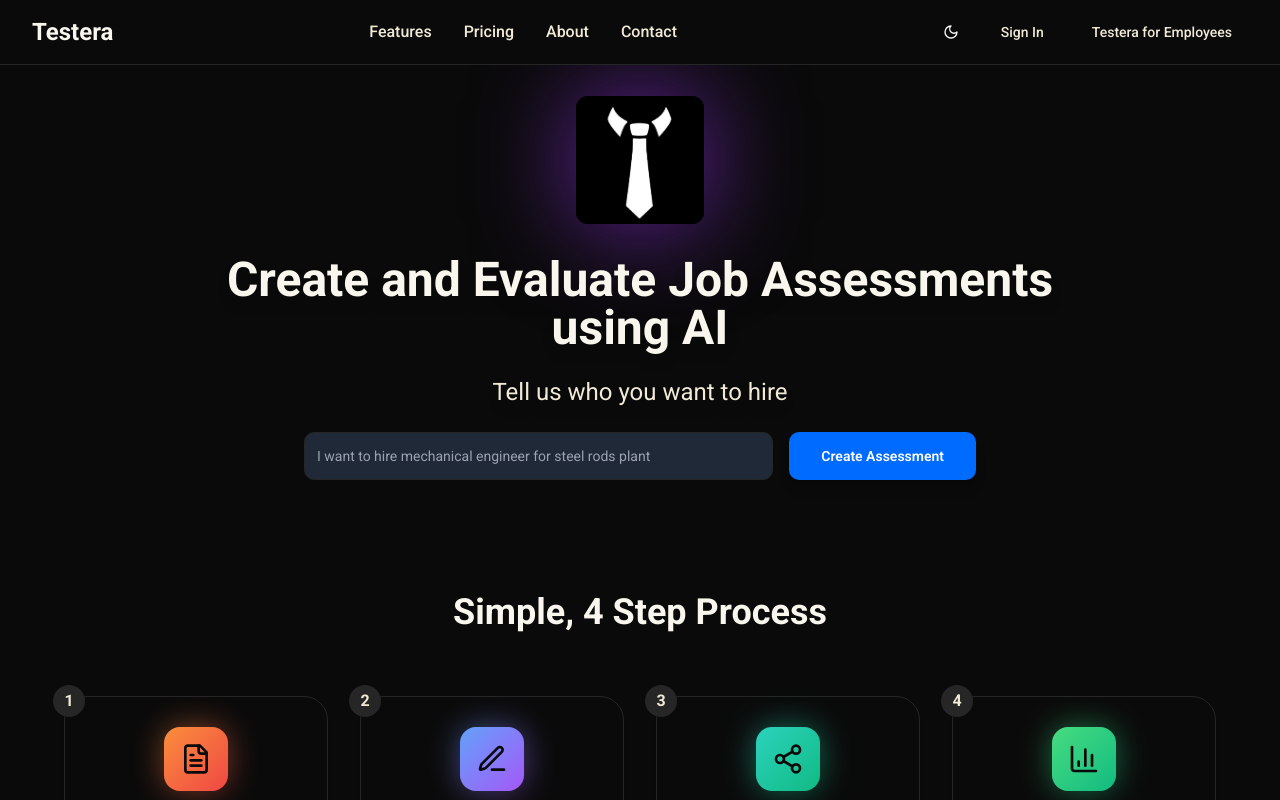
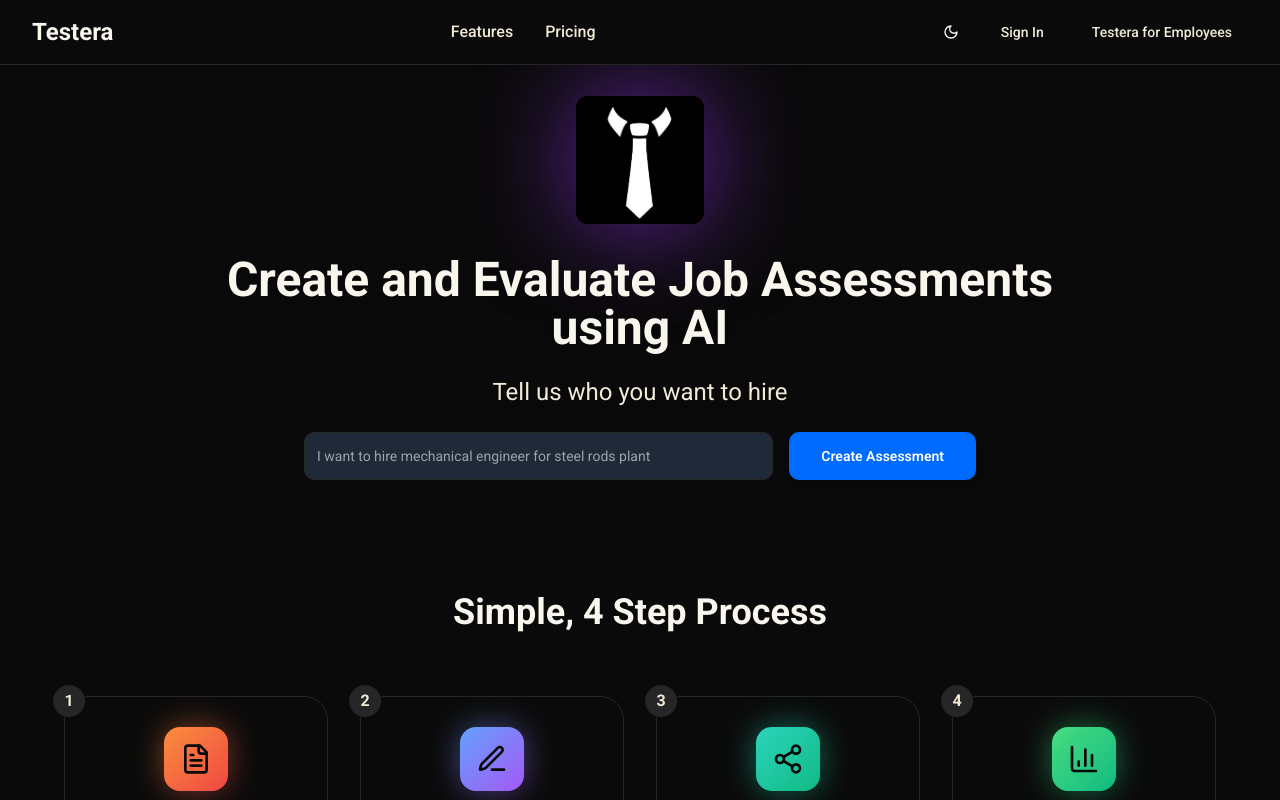
Before and after one commit to MI-utk/talentforge-connector, a React (Vite) app: page / in a window 1280 px wide. Shown: the top 800 px of the page. Built offline with nearby package versions, Linux system fonts and the light colour scheme.

Commit message:
Remove About and Contact Buttons
This commit removes the "About" and "Contact" buttons from the navigation menu in the application.
[skip gpt_engineer]

```diff
--- a/src/components/landing/Navigation.tsx
+++ b/src/components/landing/Navigation.tsx
@@ -20,12 +20,6 @@ export const Navigation = () => {
             <Link to="#pricing" className="dark:text-[#F0EAD6] text-[#36454F] font-medium hover:opacity-80 transition-opacity">
               Pricing
             </Link>
-            <Link to="#about" className="dark:text-[#F0EAD6] text-[#36454F] font-medium hover:opacity-80 transition-opacity">
-              About
-            </Link>
-            <Link to="#contact" className="dark:text-[#F0EAD6] text-[#36454F] font-medium hover:opacity-80 transition-opacity">
-              Contact
-            </Link>
           </div>
 
           <div className="flex items-center space-x-4">
```
